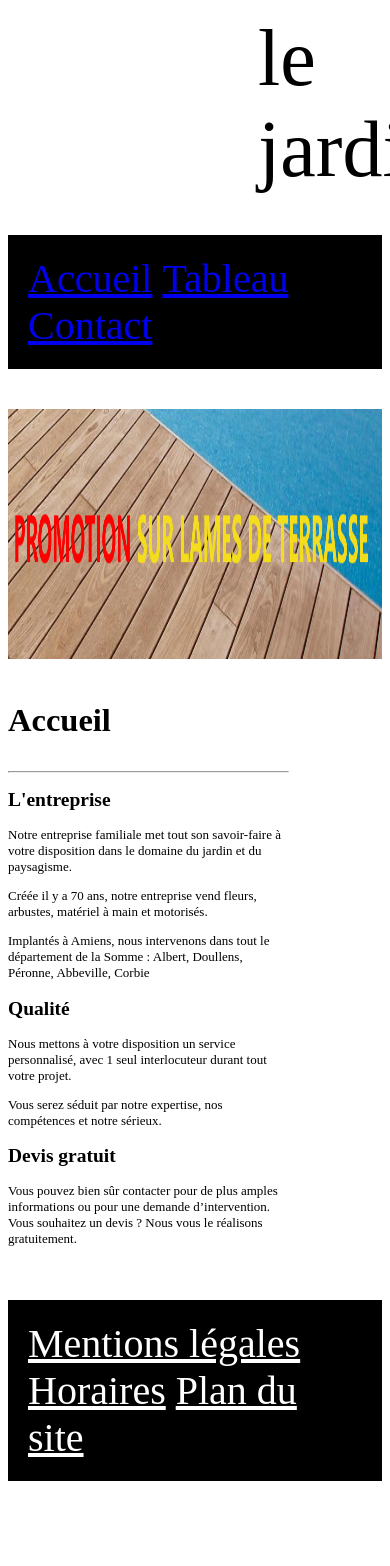
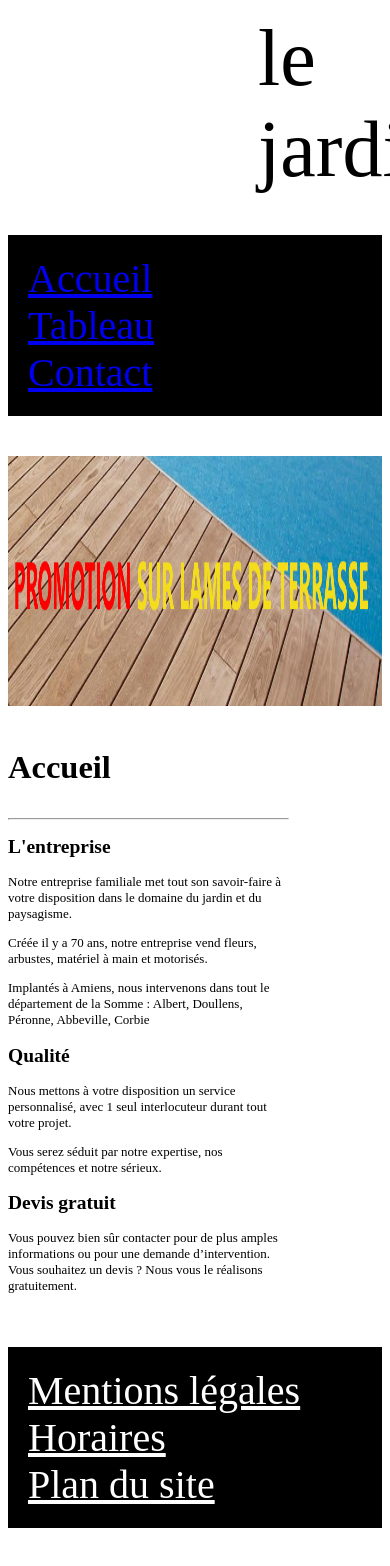
Before and after one commit to KolyaGnev/jarditou, a plain HTML site: page index.html in a window 390 px wide. Shown: the part 86-1652 px from the top of the page. Before the commit the page ends 1607 px from the top, so only its background shows below. Drawn offline with Linux system fonts and the light colour scheme.

Commit message:
mise à jour css

```diff
--- a/assets/css/style.css
+++ b/assets/css/style.css
@@ -59,4 +59,10 @@ header p{
     aside{
         display: none;
     }
+    a{
+        display: block;
+    }
+    u{
+        display: block;
+    }
 }
```
